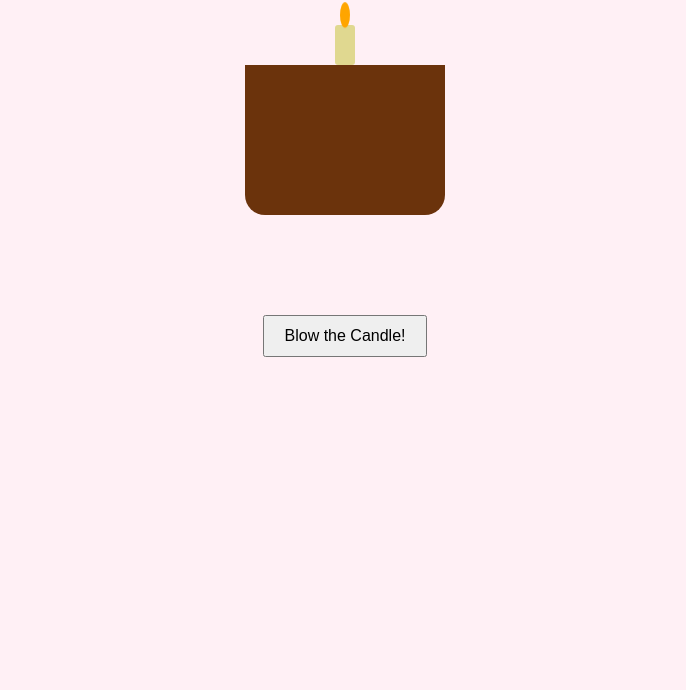
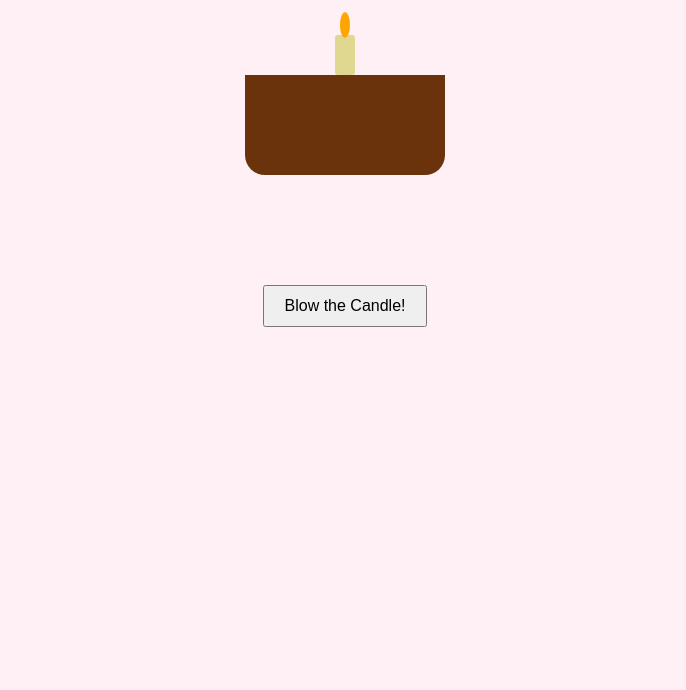
Before and after one commit to jkrc2025/jkitrc-first-webie, a plain HTML site: page index.html in a window 1280 px wide. Shown: the part 110-800 px from the top of the page, without its empty margins (295-981 px from the left). Drawn offline with Linux system fonts and the light colour scheme.

Commit message:
Update index.html

```diff
--- a/index.html
+++ b/index.html
@@ -21,8 +21,8 @@
   .cake {
     position: relative;
     width: 200px;
-    height: 150px;
-    margin: 70px auto;
+    height: 100px;
+    margin: 80px auto;
     background: #6b330c;
     border-radius: 0 0 20px 20px;
   }
```
